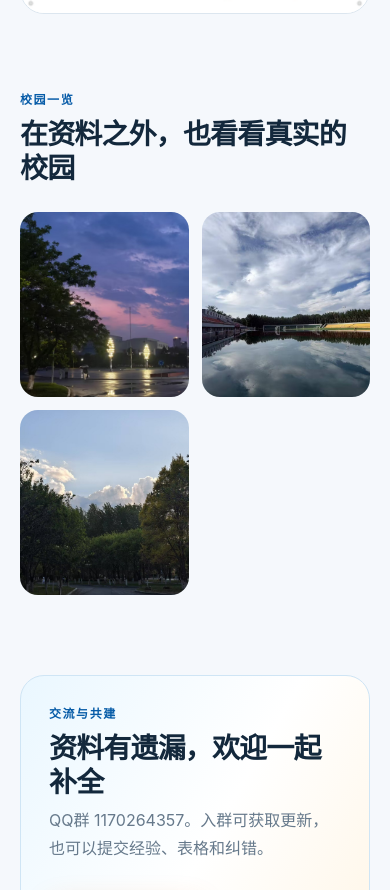
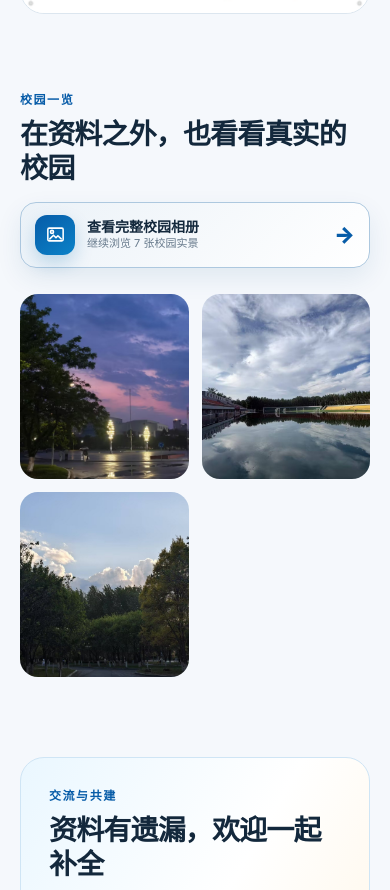
Before and after one commit to CiderHalo/SYUCT, a website: page index.html in a window 390 px wide. Shown: the part 3472-4362 px from the top of the page. Drawn offline with Linux system fonts and the light colour scheme.

Commit message:
Add files via upload

```diff
--- a/assets/styles-v111.css
+++ b/assets/styles-v111.css
@@ -99,6 +99,16 @@ img{max-width:100%;display:block}
 .stat span{display:block;margin-top:8px;color:var(--muted);font-size:12px}
 .section{margin:76px 0;scroll-margin-top:92px}
 .section-head{margin-bottom:26px}
+.section-head-with-action{display:flex;align-items:flex-end;justify-content:space-between;gap:28px}
+.gallery-jump-button{display:inline-flex;align-items:center;gap:12px;min-width:242px;padding:12px 14px;border:1px solid color-mix(in srgb,var(--primary) 22%,var(--border));border-radius:16px;background:linear-gradient(135deg,color-mix(in srgb,var(--primary) 8%,var(--surface)),var(--surface));box-shadow:0 10px 26px rgba(15,76,126,.09);transition:transform .2s,border-color .2s,box-shadow .2s}
+.gallery-jump-button:hover{transform:translateY(-2px);border-color:color-mix(in srgb,var(--primary) 48%,var(--border));box-shadow:0 14px 32px rgba(15,76,126,.15)}
+.gallery-jump-icon{width:40px;height:40px;flex:0 0 40px;display:grid;place-items:center;border-radius:12px;color:#fff;background:linear-gradient(145deg,var(--primary),var(--primary-2));box-shadow:0 8px 18px rgba(0,103,172,.22)}
+.gallery-jump-icon svg{width:21px;height:21px;fill:none;stroke:currentColor;stroke-width:1.8;stroke-linecap:round;stroke-linejoin:round}
+.gallery-jump-copy{display:grid;gap:2px;line-height:1.2}
+.gallery-jump-copy strong{color:var(--text);font-size:14px}
+.gallery-jump-copy small{color:var(--muted);font-size:11px}
+.gallery-jump-arrow{margin-left:auto;color:var(--primary);font-size:22px;font-weight:900;transition:transform .2s}
+.gallery-jump-button:hover .gallery-jump-arrow{transform:translateX(3px)}
 .eyebrow{margin-bottom:7px;color:var(--primary);font-size:12px;font-weight:900;letter-spacing:.13em;text-transform:uppercase}
 .section h2,.community-strip h2{margin:0;font-size:clamp(28px,4vw,42px);line-height:1.22;letter-spacing:-.03em}
 .section-lead{max-width:760px;margin:10px 0 0;color:var(--muted)}
@@ -253,6 +263,8 @@ html[data-theme="dark"] .timeline .highlight{background:#173549}
   .community-card img{max-width:330px}
 }
 @media(max-width:650px){
+  .section-head-with-action{align-items:stretch;flex-direction:column;gap:16px}
+  .gallery-jump-button{width:100%;min-width:0}
   .topbar{gap:8px;padding:0 10px}
   .brand{min-width:0;flex:0 1 auto;gap:8px}
   .brand-mark{width:34px;height:34px;flex-basis:34px}
--- a/index.html
+++ b/index.html
@@ -7,7 +7,7 @@
 <meta content="沈阳化工大学非官方校园指南，整理新生入学、校园地图、数字校园、学业资料与办事流程。" name="description"/>
 <meta content="#075ca8" name="theme-color"/>
 <title>首页 · 沈阳化工大学校园指南（学生共创版）</title>
-<link href="assets/styles-v111.css" rel="stylesheet"/>
+<link href="assets/styles-v111.css?v=112" rel="stylesheet"/>
 <link href="assets/syuct-community-icon.png" rel="icon" type="image/png"/>
 <link href="assets/syuct-community-icon.png" rel="apple-touch-icon"/>
 </head>
@@ -96,9 +96,18 @@
 </a>
 </section>
 <section class="section">
-<div class="section-head">
+<div class="section-head section-head-with-action">
+<div>
 <div class="eyebrow">校园一览</div>
 <h2>在资料之外，也看看真实的校园</h2>
+</div>
+<a class="gallery-jump-button" href="campus.html#photos" aria-label="前往校园相册，查看全部校园实景照片">
+<span class="gallery-jump-icon" aria-hidden="true">
+<svg viewBox="0 0 24 24" role="img"><path d="M4.75 4.75h14.5a1.5 1.5 0 0 1 1.5 1.5v11.5a1.5 1.5 0 0 1-1.5 1.5H4.75a1.5 1.5 0 0 1-1.5-1.5V6.25a1.5 1.5 0 0 1 1.5-1.5Z"/><circle cx="8" cy="9" r="1.75"/><path d="m5.5 17 4.2-4.2 2.85 2.85 2.2-2.2L18.5 17"/></svg>
+</span>
+<span class="gallery-jump-copy"><strong>查看完整校园相册</strong><small>继续浏览 7 张校园实景</small></span>
+<span class="gallery-jump-arrow" aria-hidden="true">→</span>
+</a>
 </div>
 <div class="gallery-grid">
 <button aria-label="查看雨后晚霞广场大图" class="gallery-item gallery-wide" data-lightbox="assets/gallery-campus-dusk.jpg"><img alt="雨后晚霞中的校园广场" decoding="async" loading="lazy" src="assets/gallery-campus-dusk.jpg"/></button>
```
Also changed, not shown: project-docs/updates/UPDATE-v1.12.md (added, +7 -0 lines).
